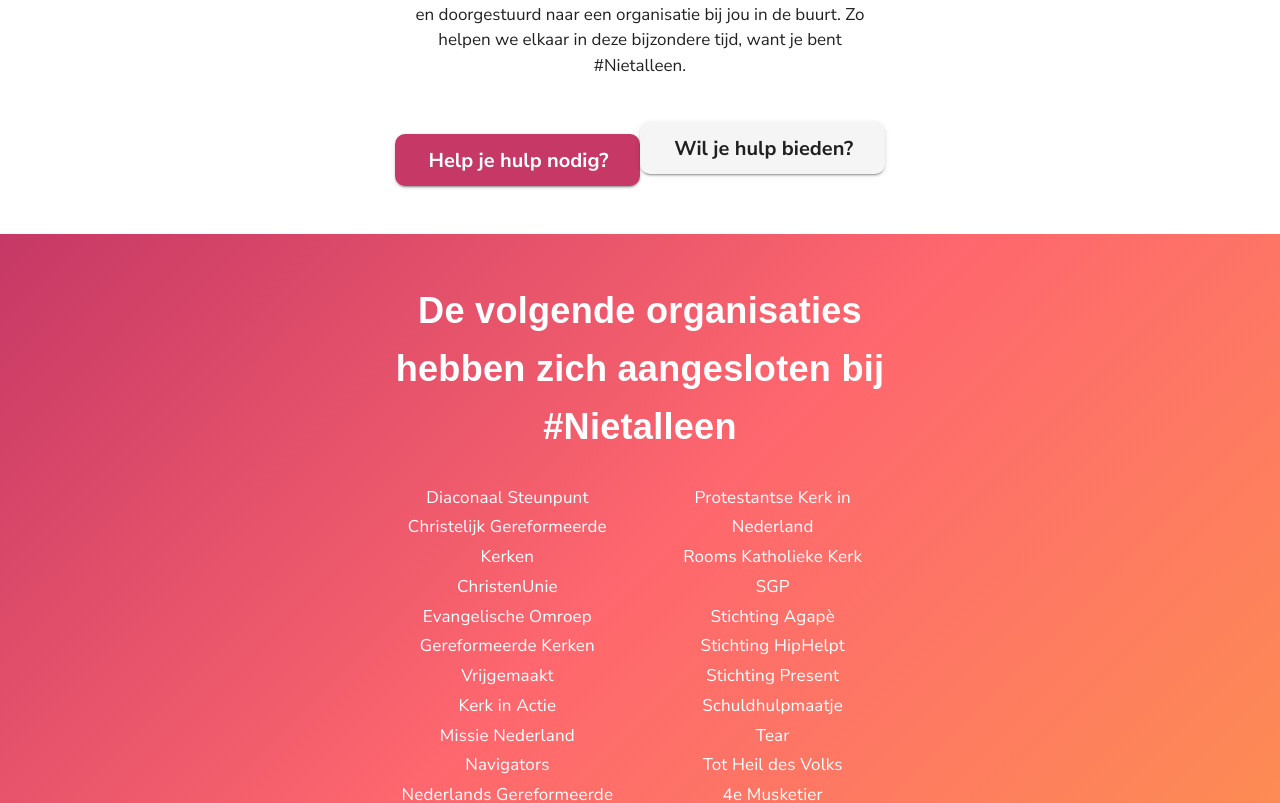
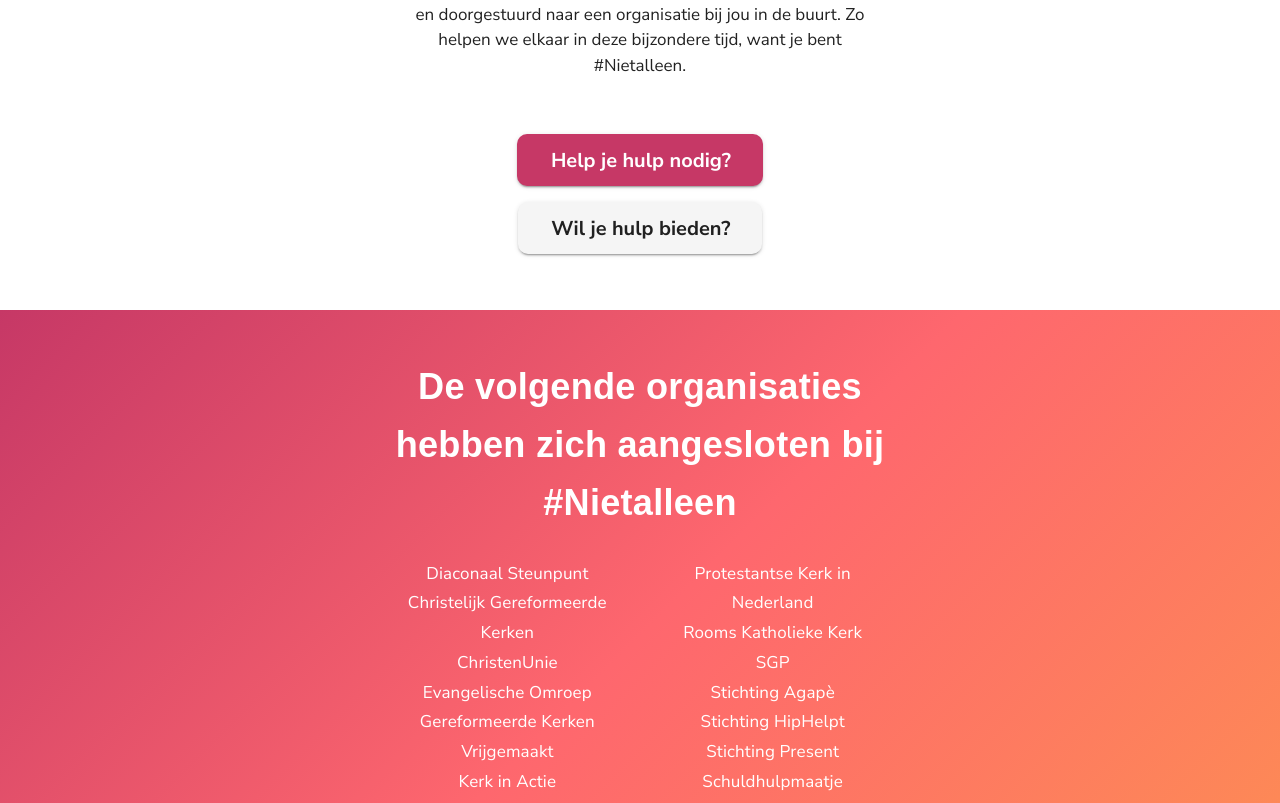
Before and after one commit to sdboer78/nietalleen, a Nuxt app: page /over in a window 1280 px wide. Shown: the part 824-1627 px from the top of the page. Built offline with nearby package versions, Linux system fonts and the light colour scheme; a web font is replaced by a local one.

Commit message:
improve positioning of buttons on about page

```diff
--- a/pages/over.vue
+++ b/pages/over.vue
@@ -38,10 +38,11 @@
             doorgestuurd naar een organisatie bij jou in de buurt. Zo helpen we elkaar in deze bijzondere
             tijd, want je bent #Nietalleen.
           </p>
+          <div class="mt-12">
             <v-btn
               href="/"
               color="primary"
-            class="mt-10"
+              class="ma-2"
               nuxt
               x-large
             >
@@ -49,12 +50,13 @@
             </v-btn>
             <v-btn
               href="hulp-bieden"
-            class="mt-4"
+              class="ma-2"
               nuxt
               x-large
             >
               Wil je hulp bieden?
             </v-btn>
+          </div>
         </v-flex>
       </v-layout>
     </section>
```
Lines whose indentation alone changed are shown as unchanged.
